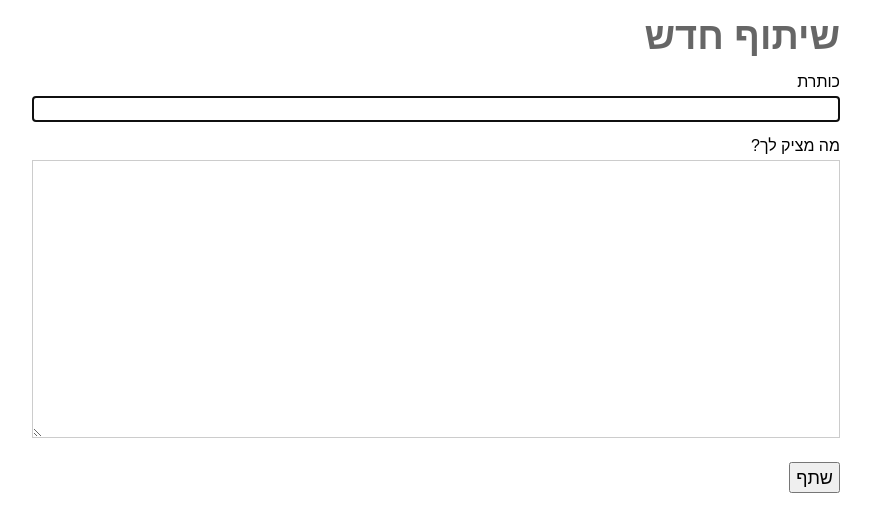
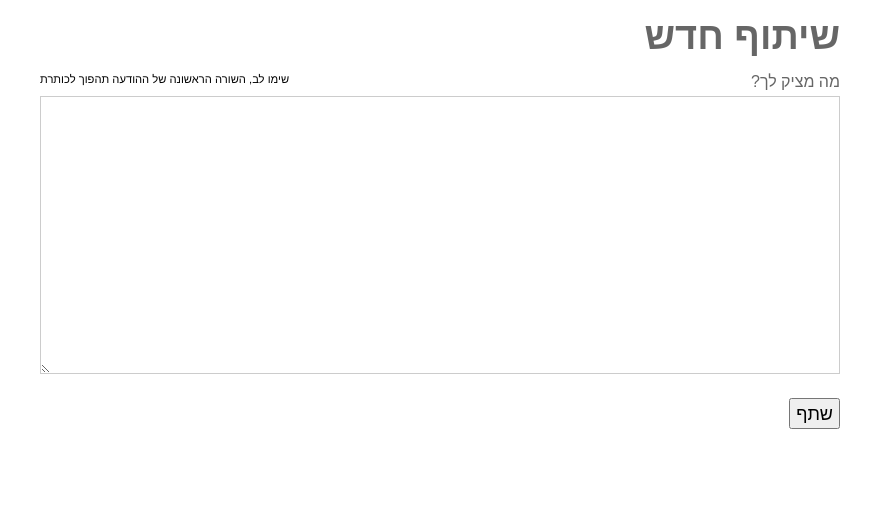
Before and after one commit to openemotion/webapp, a Python web app: template templates/new_conversation.html in a window 1280 px wide. Shown: the part 115-647 px from the top of the page, without its empty margins (200-1071 px from the left). Run offline with Jinja, Linux system fonts and the light colour scheme; the template is opened without the code that fills it, so the values that code supplies are empty; some web fonts are replaced.

Commit message:
removed separate title box

```diff
--- a/static/css/style.css
+++ b/static/css/style.css
@@ -96,10 +96,8 @@
 label {
   margin-top: 15px;
   display: block;
-}
-
-label div {
   font-family: "Choco", sans-serif;
+  color: #666;
 }
 
 input[type="text"], input[type="password"], textarea {
@@ -107,6 +105,7 @@
   padding: 3px;
   margin-top: 5px;
   border: 1px solid #ccc;
+  box-sizing: border-box;
 }
 
 textarea {
@@ -135,3 +134,8 @@
 .signature {
   margin-top: 15px;
 }
+
+.note {
+  font-size: 0.7em;
+  float: left;
+}
--- a/templates/new_conversation.html
+++ b/templates/new_conversation.html
@@ -3,8 +3,11 @@
     <h1>שיתוף חדש</h1>
 
     <form method="post">
-      <label><div>כותרת</div><input style="width: 100%;" type="text" id="title" name="title"></label>
-      <label><div>מה מציק לך?</div><textarea style="width: 100%" rows="15" id="message" name="message"></textarea></label>
+
+      <div class="note">שימו לב, השורה הראשונה של ההודעה תהפוך לכותרת</div>
+      <label for="message">מה מציק לך?</label>
+      <textarea style="width: 100%" rows="15" id="message" name="message"></textarea>
+
       <div><input id="submit" type="submit" value="שתף"></div>
     </form>
     <script type="text/javascript">document.getElementById("title").focus()</script>
--- a/utils.py
+++ b/utils.py
@@ -56,3 +56,9 @@
     """
     text = escape(text)
     return "\n".join(("<p>%s</p>" % l) if l else "<br>" for l in text.splitlines())
+
+def extract_title(text, maxlen=40):
+    title = text.splitlines()[0].split(".")[0]
+    if len(title) > maxlen:
+        title = title[:maxlen-3] + "..."
+    return title
--- a/webapp.py
+++ b/webapp.py
@@ -74,7 +74,8 @@
     if not session["logged_in_user"]:
         abort(401)
     if request.method == "POST":
-        id = g.db.conversations.save(session["logged_in_user"], request.form["title"])
+        title = utils.extract_title(request.form["message"])
+        id = g.db.conversations.save(session["logged_in_user"], title)
         g.db.messages.save(id, session["logged_in_user"], request.form["message"])
         return redirect(url_for("conversation", id=id))
     else:
```
